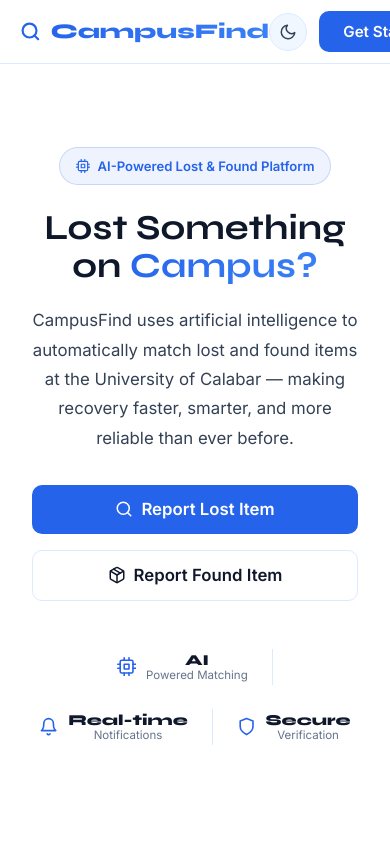
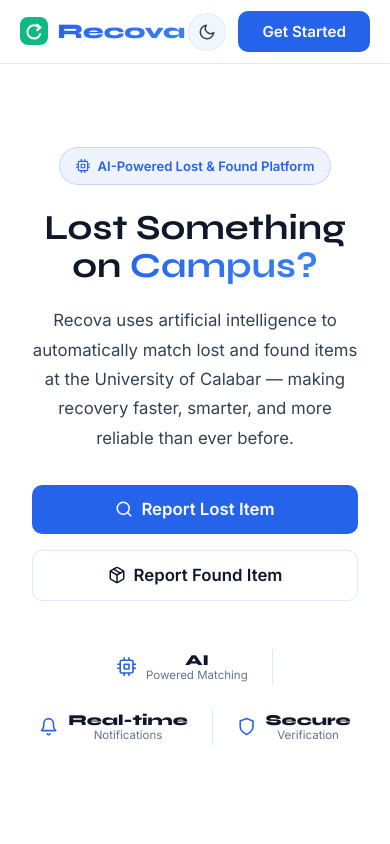
Before and after one commit to XHris2005/campus-lost-found, a React app in the folder frontend/: page / in a window 390 px wide. Shown: the top 844 px of the page. Built offline with nearby package versions, Linux system fonts and the light colour scheme; no server answers; the HTML template or start-up script is replaced by a standard one.

Commit message:
feat: rebrand to Recova with new logo, fix mobile navbar

```diff
--- /dev/null
+++ b/frontend/src/components/Logo/Logo.jsx
@@ -0,0 +1,15 @@
+export default function Logo({ size = 32 }) {
+  return (
+    <svg width={size} height={size} viewBox="0 0 32 32" fill="none" xmlns="http://www.w3.org/2000/svg">
+      <rect width="32" height="32" rx="9" fill="#10b981"/>
+      <path
+        d="M22 12.5C20.5 10.6 18.4 9.5 16 9.5C11.9 9.5 8.5 12.9 8.5 17C8.5 21.1 11.9 24.5 16 24.5C19.3 24.5 22.1 22.4 23.1 19.5"
+        stroke="white" strokeWidth="2.2" strokeLinecap="round"
+      />
+      <path
+        d="M19.5 8.5L23.5 12L19.5 15"
+        stroke="white" strokeWidth="2.2" strokeLinecap="round" strokeLinejoin="round"
+      />
+    </svg>
+  );
+}
--- a/frontend/src/components/SideBar/SideBar.jsx
+++ b/frontend/src/components/SideBar/SideBar.jsx
@@ -11,6 +11,7 @@
   FiMessageSquare, FiShield, FiLogOut,
   FiPackage,
 } from 'react-icons/fi';
+import Logo from '../Logo/Logo';
 import './SideBar.css';
 
 export default function Sidebar({ isOpen, onClose }) {
@@ -75,11 +76,9 @@
     <aside className={`sidebar ${isOpen ? 'sidebar-open' : ''}`}>
       {/* Brand */}
       <div className="sidebar-brand" onClick={() => navigate('/')}>
-        <div className="sidebar-brand-icon">
-          <FiSearch size={20} />
-        </div>
-        <span className="sidebar-brand-name">CampusFind</span>
-      </div>
+  <Logo size={28} />
+  <span className="sidebar-brand-name">Recova</span>
+</div>
 
       {/* User Info */}
       <div className="sidebar-user">
--- a/frontend/src/pages/Home/Home.css
+++ b/frontend/src/pages/Home/Home.css
@@ -509,3 +509,8 @@
   .hero-actions { flex-direction: column; }
   .hero-actions .btn { width: 100%; }
 }
+@media (max-width: 400px) {
+  .home-nav-login {
+    display: none;
+  }
+}
--- a/frontend/src/pages/Home/Home.jsx
+++ b/frontend/src/pages/Home/Home.jsx
@@ -7,6 +7,7 @@
   FiMoon, FiArrowRight, FiCheckCircle, FiMapPin,
   FiClock, FiStar,
 } from 'react-icons/fi';
+import Logo from '../../components/Logo/Logo';
 import './Home.css';
 
 export default function Home() {
@@ -73,18 +74,21 @@
       {/* Navbar */}
       <nav className="home-nav">
   <div className="home-nav-brand">
-          <FiSearch className="brand-icon" />
-          <span>CampusFind</span>
+    <Logo size={28} />
+    <span>Recova</span>
   </div>
   <div className="home-nav-actions">
     <button className="theme-toggle" onClick={toggleTheme} title="Toggle theme">
       {theme === 'light' ? <FiMoon size={18} /> : <FiSun size={18} />}
     </button>
-          <button className="btn btn-ghost" onClick={() => navigate('/login')}>
+    <button
+      className="btn btn-ghost home-nav-login"
+      onClick={() => navigate('/login')}
+    >
       Login
     </button>
     <button className="btn btn-primary" onClick={() => navigate('/register')}>
-            Get Started <FiArrowRight size={16} />
+      Get Started
     </button>
   </div>
 </nav>
@@ -101,7 +105,7 @@
             <span className="hero-highlight"> Campus?</span>
           </h1>
           <p className="hero-subtitle">
-            CampusFind uses artificial intelligence to automatically match
+            Recova uses artificial intelligence to automatically match
             lost and found items at the University of Calabar — making
             recovery faster, smarter, and more reliable than ever before.
           </p>
@@ -224,7 +228,7 @@
         <div className="section-container">
           <div className="section-header">
             <div className="section-badge">Features</div>
-            <h2>Why CampusFind?</h2>
+            <h2>Why Recova?</h2>
             <p>Built specifically for the University of Calabar community</p>
           </div>
           <div className="features-grid">
@@ -246,7 +250,7 @@
             <FiSearch size={32} />
           </div>
           <h2>Ready to Find Your Lost Item?</h2>
-          <p>Join the University of Calabar community on CampusFind today.</p>
+          <p>Join the University of Calabar community on Recova today.</p>
           <button
             className="btn btn-primary btn-lg"
             onClick={() => navigate(currentUser ? '/dashboard' : '/register')}
@@ -262,9 +266,9 @@
         <div className="footer-content">
           <div className="footer-brand">
             <FiSearch size={16} />
-            <span>CampusFind</span>
+            <span>Recova</span>
           </div>
-          <p>© 2026 CampusFind · University of Calabar · AI-Powered Lost & Found</p>
+          <p>© 2026 Recova · University of Calabar · AI-Powered Lost & Found</p>
         </div>
       </footer>
     </div>
--- a/frontend/src/pages/Login/Login.jsx
+++ b/frontend/src/pages/Login/Login.jsx
@@ -8,6 +8,7 @@
 import './Login.css';
 import { useAuth } from '../../context/AuthContext';
 import { sendPasswordResetEmail } from 'firebase/auth';
+import Logo from '../../components/Logo/Logo';
 
 export default function Login() {
   const [email, setEmail] = useState('');
@@ -60,11 +61,9 @@
       <div className="auth-left">
         <div className="auth-left-content">
           <div className="auth-brand" onClick={() => navigate('/')}>
-            <div className="auth-brand-icon">
-              <FiSearch size={22} />
-            </div>
-            <span>CampusFind</span>
-          </div>
+  <Logo size={30} />
+  <span>Recova</span>
+</div>
           <div className="auth-left-text">
             <h1>Find What Matters</h1>
             <p>
@@ -96,7 +95,7 @@
         <div className="auth-form-wrap">
           <div className="auth-form-header">
             <h2>Welcome back</h2>
-            <p>Sign in to your CampusFind account</p>
+            <p>Sign in to your Recova account</p>
           </div>
 
           {error && (
--- a/frontend/src/pages/Register/Register.jsx
+++ b/frontend/src/pages/Register/Register.jsx
@@ -8,6 +8,7 @@
   FiUser, FiMail, FiLock, FiArrowRight,
   FiSearch, FiSun, FiMoon,
 } from 'react-icons/fi';
+import Logo from '../../components/Logo/Logo';
 import './Register.css';
 
 export default function Register() {
@@ -61,11 +62,9 @@
       <div className="auth-left">
         <div className="auth-left-content">
           <div className="auth-brand" onClick={() => navigate('/')}>
-            <div className="auth-brand-icon">
-              <FiSearch size={22} />
-            </div>
-            <span>CampusFind</span>
-          </div>
+  <Logo size={30} />
+  <span>Recova</span>
+</div>
           <div className="auth-left-text">
             <h1>Join the Community</h1>
             <p>
@@ -97,7 +96,7 @@
         <div className="auth-form-wrap">
           <div className="auth-form-header">
             <h2>Create account</h2>
-            <p>Get started with CampusFind today</p>
+            <p>Get started with Recova today</p>
           </div>
 
           {error && (
```
Lines whose indentation alone changed are shown as unchanged.
